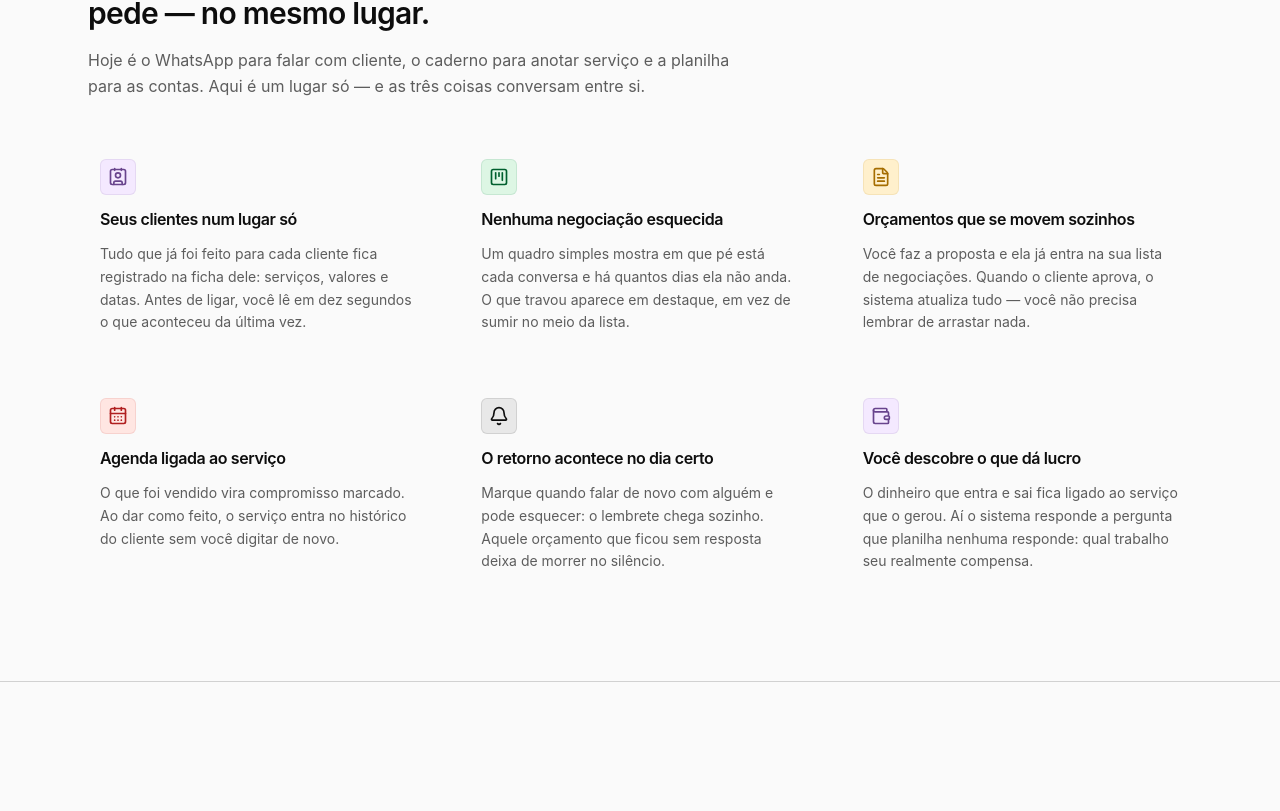
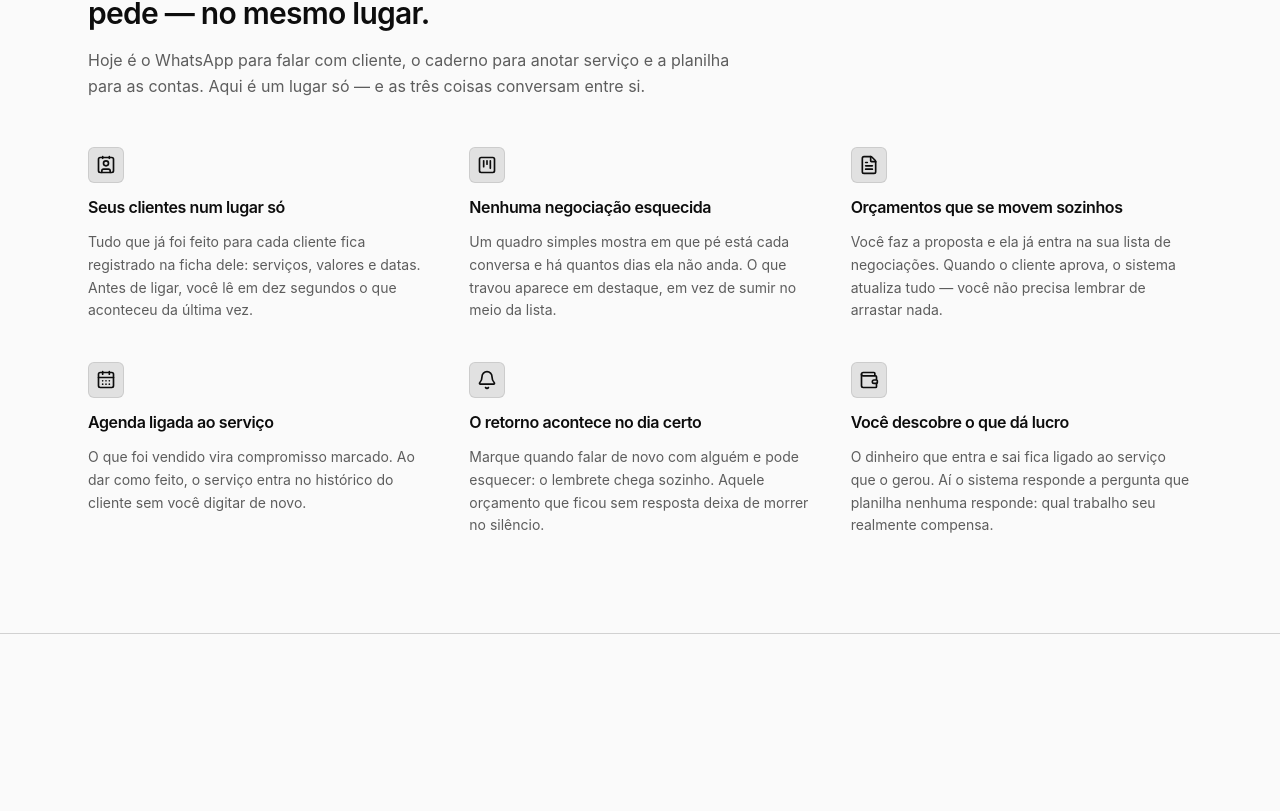
Before and after one commit to Maurocesar12/System_GestaoEmpresarial, a Next.js app in the folder apps/web/: page / in a window 1280 px wide. Shown: the part 969-1780 px from the top of the page. Built offline with nearby package versions, Linux system fonts and the light colour scheme; no server answers.

Commit message:
feat: ajuste na pagina principal

```diff
--- a/apps/web/src/app/(site)/conteudo.ts
+++ b/apps/web/src/app/(site)/conteudo.ts
@@ -257,7 +257,7 @@ export const MODULOS: readonly Modulo[] = [
       'Margem por tipo de serviço, já calculada',
       'Fluxo de caixa do período com entradas e saídas',
       'Teto de retirada sugerido a partir do que entrou de fato',
-      'Previsão do caixa com IA, no plano Pro',
+      'Previsão do caixa com IA, no plano Premium',
     ],
   },
   {
--- a/apps/web/src/app/(site)/page.tsx
+++ b/apps/web/src/app/(site)/page.tsx
@@ -60,14 +60,6 @@ function CabecalhoSecao({
 }
 
 function Recursos() {
-  const tons = [
-    'bg-info-suave text-info',
-    'bg-sucesso-suave text-sucesso',
-    'bg-atencao-suave text-atencao',
-    'bg-destrutivo-suave text-destructive',
-    'bg-muted text-foreground',
-  ];
-
   return (
     <section id="recursos" className="scroll-mt-16 border-b">
       <div className="mx-auto w-full max-w-6xl px-6 py-16 lg:py-24">
@@ -79,18 +71,25 @@ function Recursos() {
           as contas. Aqui é um lugar só — e as três coisas conversam entre si.
         </CabecalhoSecao>
 
+        {/*
+          Um acento só para os seis ícones, e não seis cores diferentes.
+
+          Antes cada cartão pegava um tom da paleta semântica, incluindo
+          `destrutivo` — o vermelho de erro. No resto do sistema verde é
+          sucesso, âmbar é alerta e vermelho é problema; usar esse vocabulário
+          como enfeite aqui ensina o oposto, e "o retorno acontece no dia certo"
+          pintado de vermelho de erro diz a coisa errada. Como eram cinco tons
+          para seis cartões, o último ainda repetia a cor do primeiro e parecia
+          descuido.
+
+          A diferenciação que importa já está no ícone e no título. Uma cor só —
+          a da marca — deixa a seção mais calma e não promete significado que a
+          cor não tem.
+        */}
         <div className="mt-12 grid gap-x-10 gap-y-10 sm:grid-cols-2 lg:grid-cols-3">
-          {RECURSOS.map((recurso, indice) => (
-            <article
-              key={recurso.titulo}
-              className="cartao-elevavel flex flex-col gap-3 rounded-lg p-3"
-            >
-              <span
-                className={cn(
-                  'flex size-9 items-center justify-center rounded-md border border-current/10',
-                  tons[indice % tons.length] ?? 'bg-muted text-foreground',
-                )}
-              >
+          {RECURSOS.map((recurso) => (
+            <article key={recurso.titulo} className="flex flex-col gap-3">
+              <span className="bg-primary/10 text-primary flex size-9 items-center justify-center rounded-md border border-current/10">
                 <recurso.icone aria-hidden className="size-5" />
               </span>
               <h3 className="font-semibold tracking-tight">{recurso.titulo}</h3>
@@ -161,7 +160,7 @@ function OQueVemJunto() {
           {MODULOS.map((modulo) => (
             <article
               key={modulo.nome}
-              className="cartao-elevavel bg-card flex flex-col gap-4 rounded-lg  p-6 "
+              className="cartao-elevavel bg-card flex flex-col gap-4 rounded-lg p-6"
             >
               <span className="bg-muted text-foreground flex size-9 items-center justify-center rounded-md border border-current/10">
                 <modulo.icone aria-hidden className="size-5" />
@@ -203,8 +202,14 @@ function ComoFunciona() {
         </CabecalhoSecao>
 
         <ol className="mt-12 grid gap-8 sm:grid-cols-2 lg:grid-cols-4">
+          {/*
+            Sem `cartao-elevavel` aqui: a classe anima borda e sombra, e estes
+            blocos não têm nem uma nem outra — o hover levantava uma sombra sem
+            superfície embaixo. Pior que o efeito quebrado, ele prometia que o
+            passo era clicável, e não é.
+          */}
           {PASSOS.map((passo, indice) => (
-            <li key={passo.titulo} className="cartao-elevavel flex flex-col gap-3 p-3 pt-6">
+            <li key={passo.titulo} className="flex flex-col gap-3 pt-6">
               <span className="text-muted-foreground text-sm font-semibold tabular-nums">
                 {String(indice + 1).padStart(2, '0')}
               </span>
@@ -229,7 +234,7 @@ function InteligenciaArtificial() {
             <span className="flex flex-wrap items-center gap-2">
               <RotuloSecao>Previsão financeira com IA</RotuloSecao>
               <span className="bg-sucesso-suave text-sucesso rounded-full px-2 py-0.5 text-xs font-medium">
-                Disponível no Pro
+                Disponível no Premium
               </span>
             </span>
 
@@ -338,8 +343,12 @@ const GARANTIAS = [
  * empresa?" — e aqui a resposta é verificável.
  */
 function Seguranca() {
+  // Fundo neutro, e não `bg-superficie`: a seção de IA logo acima já é tingida,
+  // e com as duas no mesmo tom elas viravam uma faixa contínua de meia página.
+  // A troca de assunto — de "o que a IA faz" para "como seus dados ficam
+  // guardados" — perdia o corte visual que separa uma seção da outra.
   return (
-    <section id="seguranca" className="bg-superficie scroll-mt-16 border-b">
+    <section id="seguranca" className="scroll-mt-16 border-b">
       <div className="mx-auto grid w-full max-w-6xl gap-12 px-6 py-16 lg:grid-cols-[0.9fr_1.1fr] lg:py-24">
         <CabecalhoSecao
           rotulo="Segurança"
@@ -374,8 +383,9 @@ function Planos() {
     <section id="planos" className="scroll-mt-16 border-b">
       <div className="mx-auto w-full max-w-6xl px-6 py-16 lg:py-24">
         <CabecalhoSecao rotulo="Preço" titulo="Dois planos. Sem letra miúda, sem pegadinha.">
-          O Básico organiza a rotina comercial e financeira; o Pro amplia a equipe, a carteira e
-          acrescenta previsão financeira com IA. Os 14 dias de teste valem para os dois.
+          O Básico organiza a rotina comercial e financeira; o Premium amplia a equipe e a carteira
+          e acrescenta a inteligência artificial sobre os seus números. Os 14 dias de teste valem
+          para os dois.
         </CabecalhoSecao>
         <div className="mt-12 grid gap-6 lg:grid-cols-2">
           <CartaoPlano
@@ -389,8 +399,19 @@ function Planos() {
               'Importação e exportação de dados',
             ]}
           />
+          {/*
+            "Premium", e não "Pro".
+
+            É o nome que o sistema usa de verdade (`seed.ts`, slug
+            `profissional`). Vender "Pro" aqui e mostrar "Premium" na conta faz
+            a pessoa duvidar de que assinou o que escolheu — e é o tipo de
+            divergência que só aparece depois do pagamento.
+
+            O assistente com IA estava faltando na lista: é um diferencial real
+            do plano (`iaHabilitada`), e a página cobrava por ele sem citá-lo.
+          */}
           <CartaoPlano
-            nome="Pro"
+            nome="Premium"
             preco="200"
             destaque
             itens={[
@@ -398,6 +419,7 @@ function Planos() {
               'Até 20 usuários · R$ 15 por adicional',
               '3.000 clientes',
               'Tudo do Básico',
+              'Assistente com IA sobre os seus números',
               'Previsão financeira com IA',
               '200 previsões por mês',
             ]}
@@ -421,7 +443,10 @@ function CartaoPlano({
 }) {
   return (
     <article
-      className={`cartao-elevavel bg-card flex flex-col gap-6 rounded-lg p-8  ${destaque ? 'border-info/25 ring-info/20 ring-1' : ''}`}
+      className={cn(
+        'cartao-elevavel bg-card flex flex-col gap-6 rounded-lg p-8',
+        destaque && 'border-info/25 ring-info/20 ring-1',
+      )}
     >
       <div>
         <h3 className="text-xl font-semibold">{nome}</h3>
```
